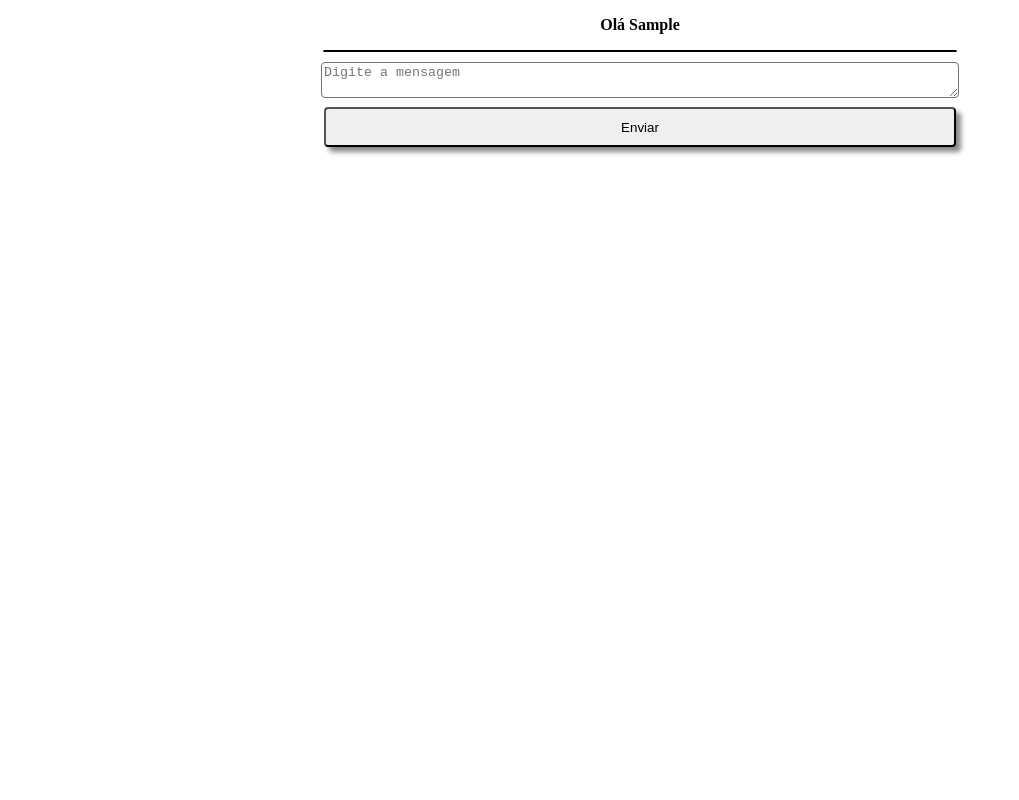
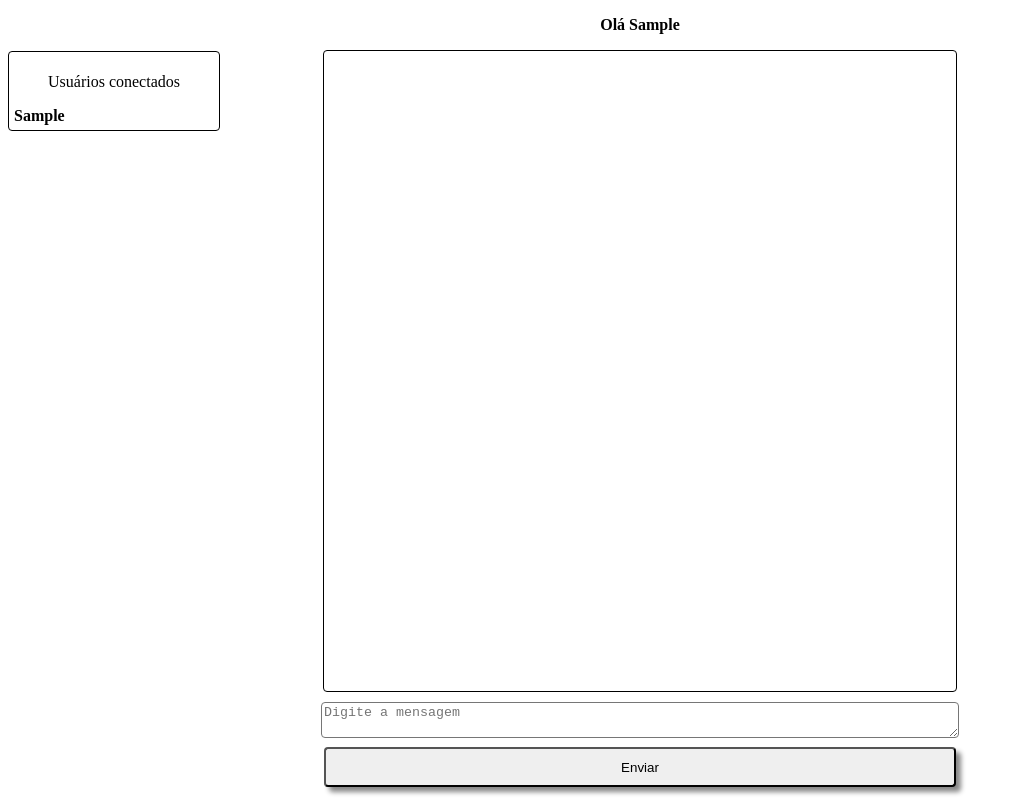
Before and after one commit to jcjuliocss/chat-node, a website: page public/index.html in a window 1280 px wide. Both pictures are taken after typing "Sample" into the empty fields and a click on the button "Entrar". Shown: the whole page, without its empty margins (0-1019 px from the left). Drawn offline with nearby package versions, Linux system fonts and the light colour scheme; no server answers.

Commit message:
adicionando lista de logados

```diff
--- a/public/index.html
+++ b/public/index.html
@@ -15,6 +15,10 @@
 		</form>
 	</div>
 
+	<div id="usuarios_logados" style="display: none;" class="logados">
+		<p>Usuários conectados</p>
+	</div>
+
 	<div id="chat_div" style="display: none;" class="chat-div">
 		<div id="historico_mensagens" class="historico">
 
@@ -27,9 +31,8 @@
 	</div>
 
 	<script type="text/javascript">
-		usuario = ''
-
-		socket = io('https://node-first-chat.herokuapp.com/')
+		//socket = io('https://node-first-chat.herokuapp.com/')
+		socket = io('http://localhost:3000')
 
 		socket.on('mensagem_recebida', function(mensagem){
 			atualiza_lista_mensagens(mensagem)
@@ -41,14 +44,42 @@
 			}
 		})
 
+		socket.on('usuario_logado', function(usuario_conectado){
+			atualiza_lista_usuarios(usuario_conectado)
+		})
+
+		socket.on('carrega_usuarios', function(usuarios){
+			for(usuario_conectado of usuarios){
+				atualiza_lista_usuarios(usuario_conectado)
+			}
+		})
+
+		window.addEventListener("beforeunload", function(){
+			usuario_logout = $('#usuario').val()
+		  	socket.emit('logout', usuario_logout)
+		});
+
+		socket.on('usuario_desconectado', function(usuario_logout){
+			$('#usuarios_logados').remove('.' + usuario_logout)
+		})
+
 		function entrar(event){
 			event.preventDefault()
 
 			usuario = $('#usuario').val()
 
-			$('#chat_div').prepend('<p id="nome_usuario"><b>Olá ' + usuario + '</p>')
+			usuario_obj = {
+				nome: usuario
+			}
+
+			$('#chat_div').prepend('<p id="nome_usuario"><b>Olá ' + usuario_obj.nome + '</p>')
 			$('#usuario_div').css('display', 'none')
 			$('#chat_div').css('display', 'block')
+			$('#usuarios_logados').css('display', 'block')
+
+			atualiza_lista_usuarios(usuario_obj)
+
+			socket.emit('logado', usuario_obj)
 		}
 
 		function enviar_mensagem(event){
@@ -74,7 +105,11 @@
 		}
 
 		function atualiza_lista_mensagens(dados){
-			$('#historico_mensagens').append('<div><b>' + dados.usuario + '</b> diz: ' + dados.mensagem + '</div>')
+			$('#historico_mensagens').append('<div class="msg-historico"><b>' + dados.usuario + '</b> diz: ' + dados.mensagem + '</div>')
+		}
+
+		function atualiza_lista_usuarios(usuario){
+			$('#usuarios_logados').append('<div class="' + usuario.nome + '"><b>' + usuario.nome + '</b></div>')
 		}
 	</script>
 </body>
--- a/public/styles.css
+++ b/public/styles.css
@@ -18,8 +18,15 @@
 	border: 1px solid black;
 	border-radius: 4px;
 	width: 50%;
+	height: 80vh;
+	max-height: 80vh;
+	overflow: auto;
 	margin: auto;
 	text-align: left;
+}
+
+.chat-div .historico .msg-historico{
+	word-wrap: break-word;
 }
 
 .chat-div form .msg-area{
@@ -44,3 +51,18 @@
 .chat-div form .btn-enviar:hover{
 	opacity: 0.8;
 }
+
+.logados{
+	width: 200px;
+	border: 1px solid black;
+	display: block;
+	float: left;
+	position: absolute;
+	border-radius: 4px;
+	margin-top: 35px;
+	padding: 5px;
+}
+
+.logados p{
+	text-align: center;
+}
```
Also changed, not shown: server.js (+13 -3 lines).
